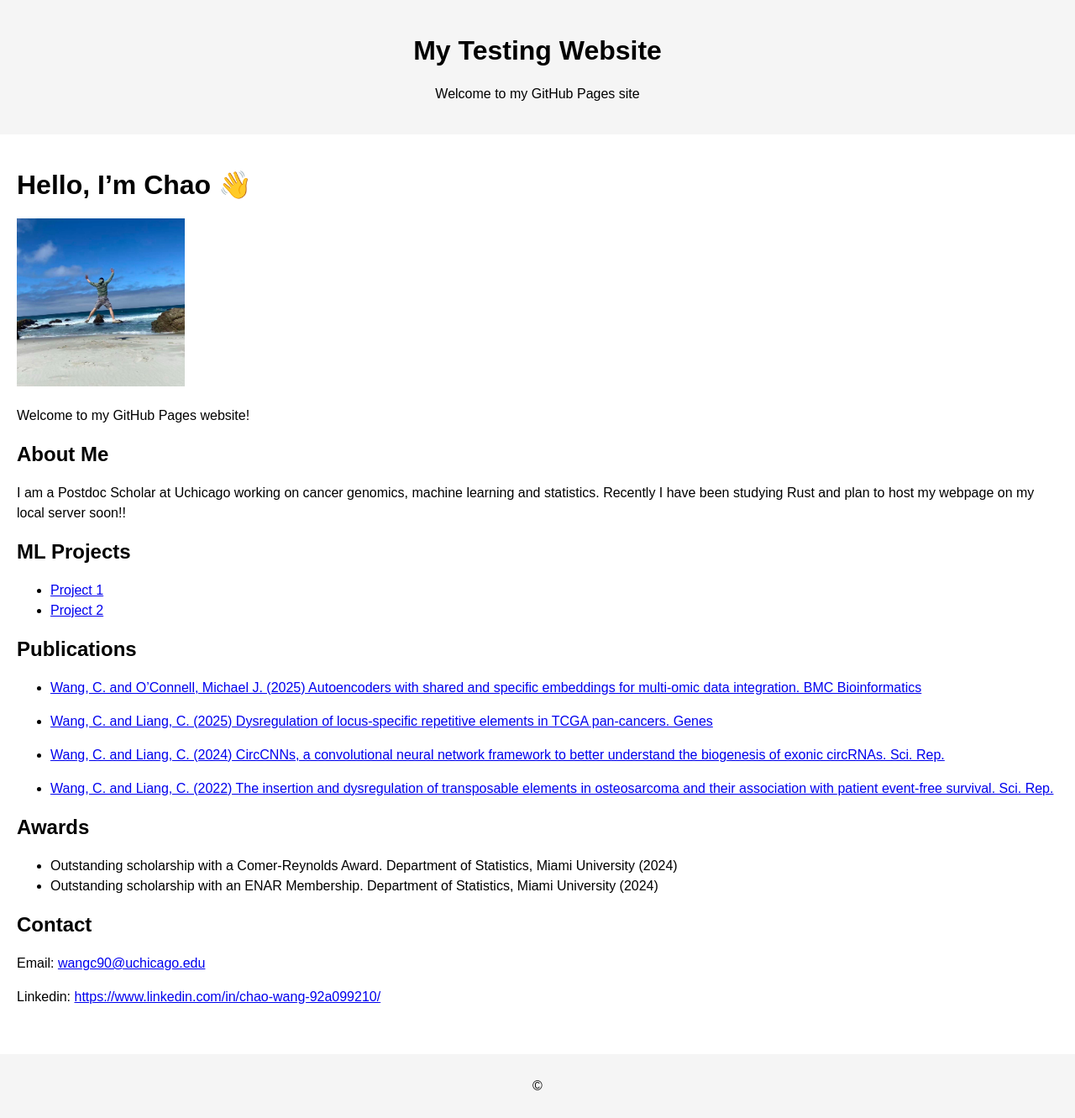
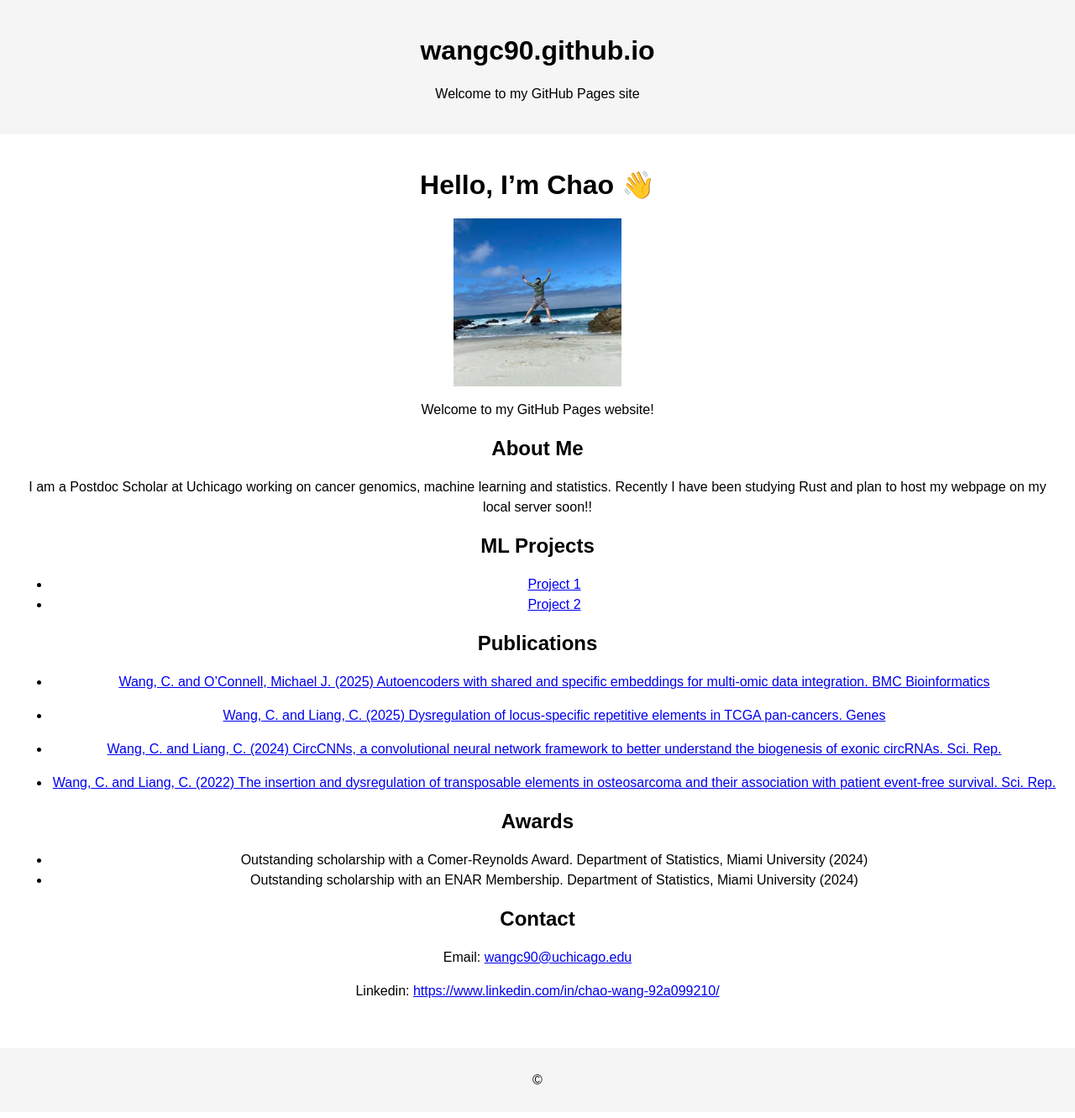
Before and after one commit to wangc90/wangc90.github.io, a Jekyll site: the page built from index.md, in a window 1280 px wide. Shown: the whole page at 84% size. Built offline with Jekyll 4.4.1, drawn with Linux system fonts in a browser that asks for light colours; our own code applies the rules of GitHub Pages for plain Markdown files.

Commit message:
updating

```diff
--- a/_config.yml
+++ b/_config.yml
@@ -1,5 +1,4 @@
 # Site settings
-title: "My Testing Website"
 description: "Welcome to my GitHub Pages site"
 url: "https://wangc90.github.io"
 baseurl: ""   # leave empty for user/organization pages
--- a/assets/css/style.css
+++ b/assets/css/style.css
@@ -1,32 +1,39 @@
+/* General body settings */
 body {
   font-family: Arial, sans-serif;
   line-height: 1.5;
   margin: 0;
   padding: 0;
+  text-align: center; /* center text content */
 }
 
+/* Header styling */
 header {
   background-color: #f5f5f5;
   padding: 20px;
-  text-align: center;
 }
 
+/* Main content */
 main {
   padding: 20px;
 }
 
+/* Headings */
 h1, h2, h3 {
   margin-top: 0.5em;
   margin-bottom: 0.5em;
 }
 
+/* Images */
 img {
   max-width: 100%;
   height: auto;
-  margin: 0;
+  margin: 0 auto; /* center block images horizontally */
+  display: block; /* required for margin auto centering */
   padding: 0;
 }
 
+/* Footer styling */
 footer {
   text-align: center;
   padding: 10px;
```
